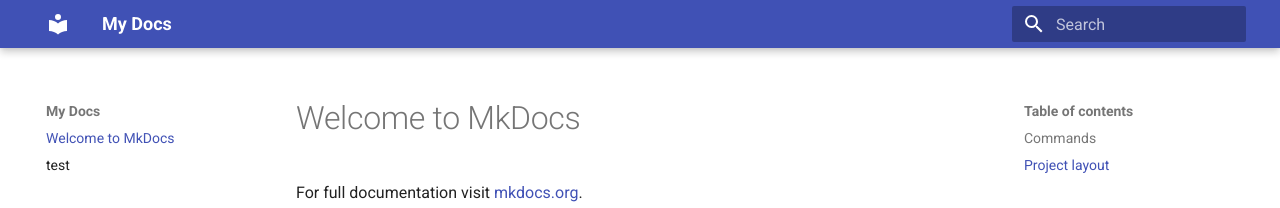
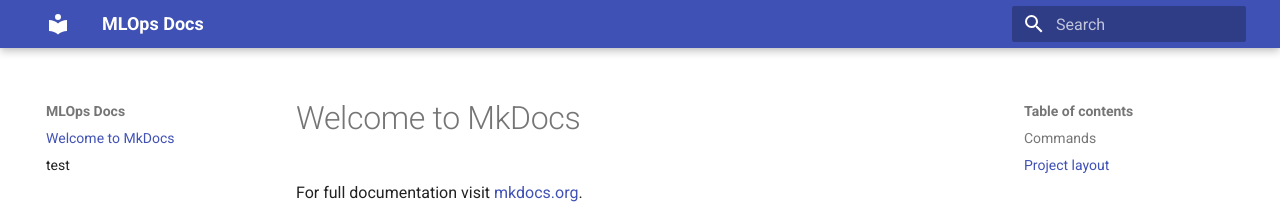
Before and after one commit to speaknowpotato/MLOps-templates, an MkDocs documentation site: the page built from docs/index.md, in a window 1280 px wide. Shown: the top 208 px of the page. Built offline with MkDocs 1.6.1 and Material for MkDocs 9.7.7, drawn with Linux system fonts in a browser that asks for light colours.

Commit message:
update mkdocs

```diff
--- a/mkdocs.yml
+++ b/mkdocs.yml
@@ -1,4 +1,4 @@
-site_name: My Docs
+site_name: MLOps Docs
 
 theme:
   name: material
```
